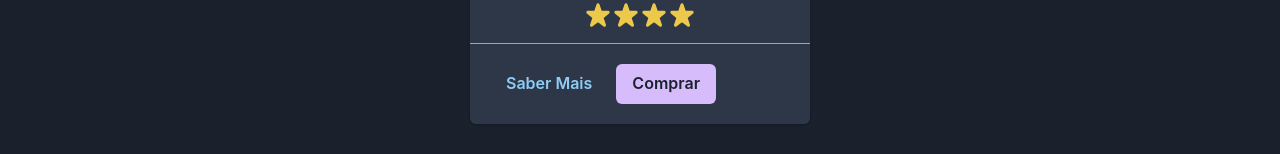
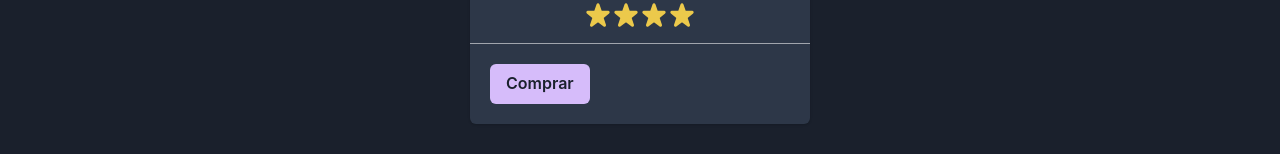
Before and after one commit to wierdest/ecommerce-react, a React (Vite) app: page /produtos/1 in a window 1280 px wide. Shown: the part 639-793 px from the top of the page. Built offline with nearby package versions, Linux system fonts and the light colour scheme; no server answers.

Commit message:
Ajsute no saiba mais

```diff
--- a/src/components/ProdutoCard/ProdutoCard.jsx
+++ b/src/components/ProdutoCard/ProdutoCard.jsx
@@ -18,7 +18,7 @@ import { useHistory } from 'react-router-dom';
 import { useContext } from 'react';
 import { CarrinhoContext } from '../../context/CarrinhoContext';
 
-function ProdutoCard({id, imgUrl, nome, descricao, preco, categoria, quantidadeEstoque, quantidadePedido, avaliacao}) {
+function ProdutoCard({id, imgUrl, nome, descricao, preco, categoria, quantidadeEstoque, quantidadePedido, avaliacao, especifico}) {
   const history = useHistory()
   const toast = useToast()
 
@@ -126,6 +126,10 @@ function ProdutoCard({id, imgUrl, nome, descricao, preco, categoria, quantidadeE
       <Divider />
       <CardFooter>
         <ButtonGroup spacing="2">
+          {
+            !especifico
+
+            &&
           <Button
             variant="ghost"
             onClick={() => {
@@ -138,6 +142,8 @@ function ProdutoCard({id, imgUrl, nome, descricao, preco, categoria, quantidadeE
           >
             Saber Mais
           </Button>
+
+          }
           <Button onClick={handleComprar} variant="solid" >
             Comprar
           </Button>
--- a/src/pages/ProdutoEspecifico.jsx
+++ b/src/pages/ProdutoEspecifico.jsx
@@ -41,6 +41,7 @@ function ProdutoEspecifico() {
           quantidadeEstoque={produto.quantidade}
           quantidadePedido={1}
           avaliacao={produto.avaliacao != null ? produto.avaliacao : null}
+          especifico
         />
        </Flex>
 
```
